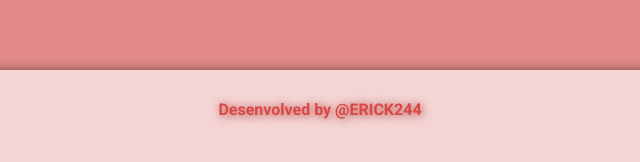
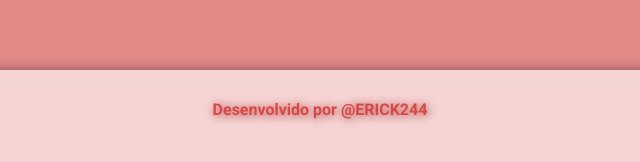
Before and after one commit to Erick244/site-teste-flex-grid, a plain HTML site: page index.html in a window 1280 px wide. Shown: the part 2117-2279 px from the top of the page, 320-960 px from the left. Drawn offline with Linux system fonts and the light colour scheme.

Commit message:
Update index.html

```diff
--- a/index.html
+++ b/index.html
@@ -70,7 +70,7 @@
 
     </section>
     <footer>
-        <p>Desenvolved by <a href="http://github.com/erick244" target="_blank" rel="noopener noreferrer">@ERICK244</a></p>
+        <p>Desenvolvido por <a href="http://github.com/erick244" target="_blank" rel="noopener noreferrer">@ERICK244</a></p>
     </footer>
 </body>
 </html>
```
